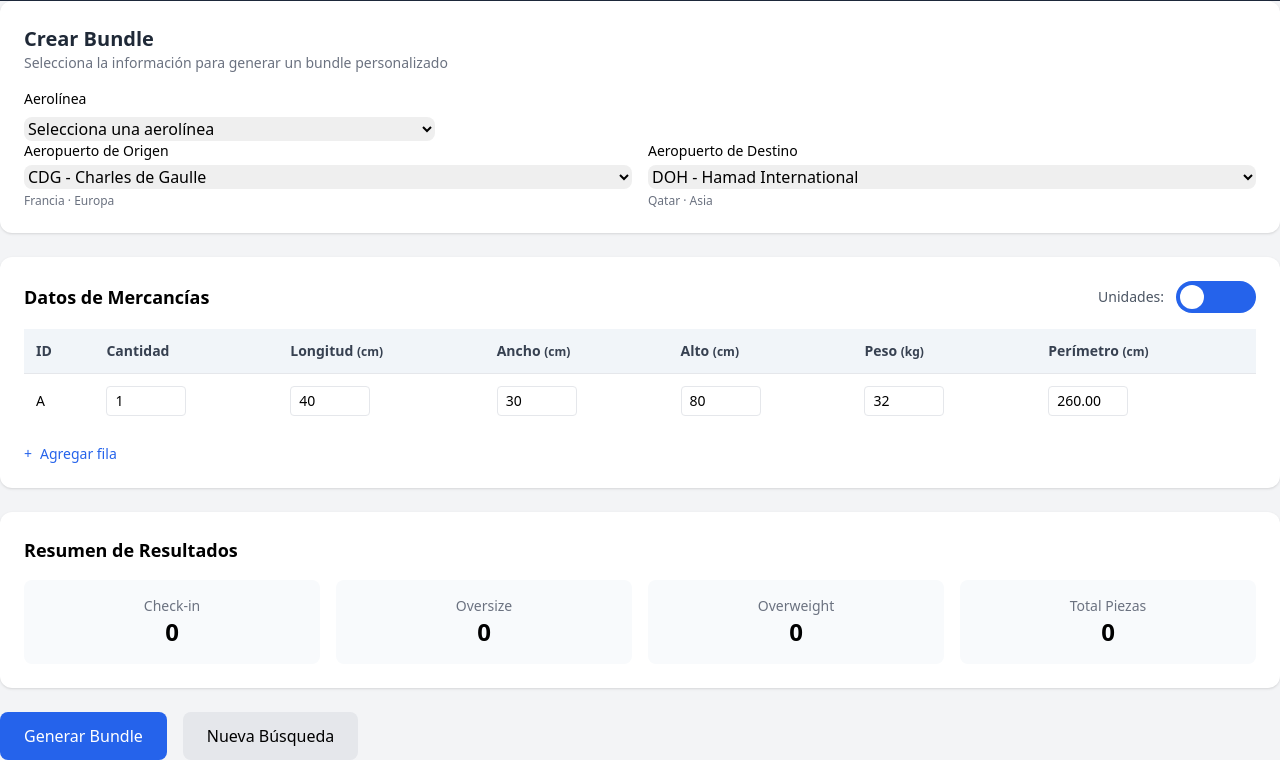
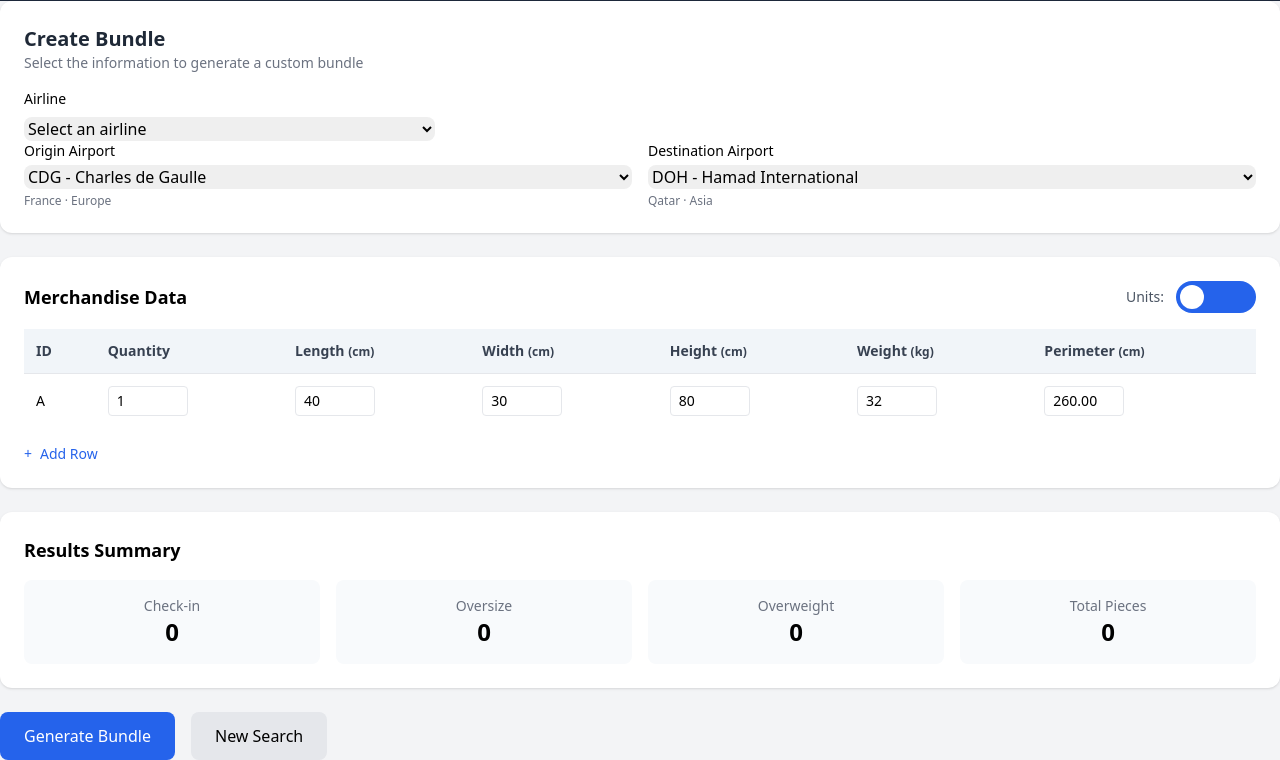
Before and after one commit to framirezc/airline-bundle, a plain HTML site: page index.html in a window 1280 px wide. Shown: the part 59-819 px from the top of the page. Drawn offline with nearby package versions, Linux system fonts and the light colour scheme.

Commit message:
Translate all text to English

```diff
--- a/app.js
+++ b/app.js
@@ -15,7 +15,7 @@ fetch('./bundles.json')
     loadAirlines();
   })
   .catch(error => {
-    console.error('Error al cargar datos:', error);
+    console.error('Error loading data:', error);
   });
 
 // Función para cargar las aerolíneas en el select
@@ -23,11 +23,11 @@ function loadAirlines() {
   const select = document.getElementById('airlineSelect');
 
   if (!select) {
-    console.error('No se encontró el elemento airlineSelect');
+    console.error('airlineSelect element not found');
     return;
   }
 
-  select.innerHTML = '<option value="">Selecciona una aerolínea</option>';
+  select.innerHTML = '<option value="">Select an airline</option>';
 
   airlines.forEach(airline => {
     const option = document.createElement('option');
@@ -51,8 +51,8 @@ document.addEventListener('DOMContentLoaded', () => {
       const selectedAirline = airlines.find(a => a.id === selectedId);
 
       if (selectedAirline) {
-        console.log('Aerolínea seleccionada:', selectedAirline);
-        // Aquí puedes agregar lógica adicional cuando se seleccione una aerolínea
+        console.log('Selected airline:', selectedAirline);
+        // Here you can add additional logic when an airline is selected
       }
     });
   }
@@ -257,9 +257,9 @@ function addMerchandiseRow() {
 function generateBundle() {
   const airlineSelect = document.getElementById('airlineSelect');
 
-  // Validar que se haya seleccionado una aerolínea
+  // Validate that an airline has been selected
   if (!airlineSelect.value) {
-    alert('Por favor selecciona una aerolínea');
+    alert('Please select an airline');
     return;
   }
 
@@ -275,8 +275,8 @@ function generateBundle() {
     const quantityInput = row.querySelector('input[type="number"]');
     const quantity = parseInt(quantityInput.value) || 0;
 
-    // Por ahora, todas las piezas van a check-in
-    // (En el futuro podrías agregar lógica para detectar oversize/overweight)
+    // For now, all pieces go to check-in
+    // (In the future you could add logic to detect oversize/overweight)
     totalCheckin += quantity;
     totalPieces += quantity;
   });
--- a/index.html
+++ b/index.html
@@ -1,5 +1,5 @@
 <!DOCTYPE html>
-<html lang="es">
+<html lang="en">
 
 <head>
     <meta charset="UTF-8" />
@@ -20,35 +20,35 @@
             <nav class="flex gap-6 text-sm text-slate-300">
                 <a class="hover:text-white">Dashboard</a>
                 <a class="hover:text-white">Bundles</a>
-                <a class="hover:text-white">Aerolíneas</a>
-                <a class="hover:text-white">Configuración</a>
+                <a class="hover:text-white">Airlines</a>
+                <a class="hover:text-white">Settings</a>
             </nav>
         </div>
     </header>
 
 
     <section class="bg-white rounded-xl shadow p-6 mb-6">
-        <h2 class="text-xl font-semibold text-gray-800">Crear Bundle</h2>
+        <h2 class="text-xl font-semibold text-gray-800">Create Bundle</h2>
         <p class="text-gray-500 text-sm mb-4">
-            Selecciona la información para generar un bundle personalizado
+            Select the information to generate a custom bundle
         </p>
         <div class="mb-4"></div>
-            <label class="block text-sm font-medium mb-2">Aerolínea</label>
+            <label class="block text-sm font-medium mb-2">Airline</label>
             <select id="airlineSelect" class="md:w-1/3 w-full rounded-lg border-gray-300"></select>
             </select>
         </div>
 
         <div class="grid grid-cols-1 md:grid-cols-2 gap-4">
             <div>
-                <label class="block text-sm font-medium">Aeropuerto de Origen</label>
+                <label class="block text-sm font-medium">Origin Airport</label>
                 <select class="mt-1 w-full rounded-lg border-gray-300">
                     <option>CDG - Charles de Gaulle</option>
                 </select>
-                <p class="text-xs text-gray-500 mt-1">Francia · Europa</p>
+                <p class="text-xs text-gray-500 mt-1">France · Europe</p>
             </div>
 
             <div>
-                <label class="block text-sm font-medium">Aeropuerto de Destino</label>
+                <label class="block text-sm font-medium">Destination Airport</label>
                 <select class="mt-1 w-full rounded-lg border-gray-300">
                     <option>DOH - Hamad International</option>
                 </select>
@@ -58,13 +58,13 @@
     </section>
     <section class="bg-white rounded-xl shadow p-6 mb-6">
         <div class="flex justify-between items-center mb-4">
-            <h2 class="text-lg font-semibold">Datos de Mercancías</h2>
+            <h2 class="text-lg font-semibold">Merchandise Data</h2>
 
-            <!-- Toggle de Unidades -->
+            <!-- Unit Toggle -->
             <div class="flex items-center gap-3">
-                <span class="text-sm text-gray-600">Unidades:</span>
+                <span class="text-sm text-gray-600">Units:</span>
                 <button id="unitToggle" class="relative inline-flex items-center h-8 rounded-full w-20 bg-blue-600 transition-colors">
-                    <span class="sr-only">Cambiar unidades</span>
+                    <span class="sr-only">Change units</span>
                     <span id="unitLabel" class="absolute left-2 text-xs font-semibold text-white">CM</span>
                     <span class="inline-block w-6 h-6 transform bg-white rounded-full transition-transform translate-x-1"></span>
                 </button>
@@ -76,12 +76,12 @@
                 <thead class="bg-slate-100 text-gray-700">
                     <tr>
                         <th class="p-3">ID</th>
-                        <th class="p-3">Cantidad</th>
-                        <th class="p-3">Longitud <span id="lengthUnit" class="text-xs">(cm)</span></th>
-                        <th class="p-3">Ancho <span id="widthUnit" class="text-xs">(cm)</span></th>
-                        <th class="p-3">Alto <span id="heightUnit" class="text-xs">(cm)</span></th>
-                        <th class="p-3">Peso <span id="weightUnit" class="text-xs">(kg)</span></th>
-                        <th class="p-3">Perímetro <span id="perimeterUnit" class="text-xs">(cm)</span></th>
+                        <th class="p-3">Quantity</th>
+                        <th class="p-3">Length <span id="lengthUnit" class="text-xs">(cm)</span></th>
+                        <th class="p-3">Width <span id="widthUnit" class="text-xs">(cm)</span></th>
+                        <th class="p-3">Height <span id="heightUnit" class="text-xs">(cm)</span></th>
+                        <th class="p-3">Weight <span id="weightUnit" class="text-xs">(kg)</span></th>
+                        <th class="p-3">Perimeter <span id="perimeterUnit" class="text-xs">(cm)</span></th>
                     </tr>
                 </thead>
                 <tbody id="merchandiseTableBody">
@@ -99,11 +99,11 @@
         </div>
 
         <button id="addRowBtn" class="mt-4 text-blue-600 hover:text-blue-700 text-sm font-medium flex items-center gap-2">
-            <span>+</span> Agregar fila
+            <span>+</span> Add Row
         </button>
     </section>
     <section class="bg-white rounded-xl shadow p-6 mb-6">
-        <h2 class="text-lg font-semibold mb-4">Resumen de Resultados</h2>
+        <h2 class="text-lg font-semibold mb-4">Results Summary</h2>
 
         <div class="grid grid-cols-2 md:grid-cols-4 gap-4 text-center">
             <div class="bg-slate-50 p-4 rounded-lg">
@@ -122,17 +122,17 @@
             </div>
 
             <div class="bg-slate-50 p-4 rounded-lg">
-                <p class="text-sm text-gray-500">Total Piezas</p>
+                <p class="text-sm text-gray-500">Total Pieces</p>
                 <p id="totalPieces" class="text-2xl font-bold">0</p>
             </div>
         </div>
     </section>
     <div class="flex gap-4">
         <button id="generateBundleBtn" class="bg-blue-600 hover:bg-blue-700 text-white px-6 py-3 rounded-lg">
-            Generar Bundle
+            Generate Bundle
         </button>
         <button id="resetBtn" class="bg-gray-200 hover:bg-gray-300 px-6 py-3 rounded-lg">
-            Nueva Búsqueda
+            New Search
         </button>
     </div>
 
```
